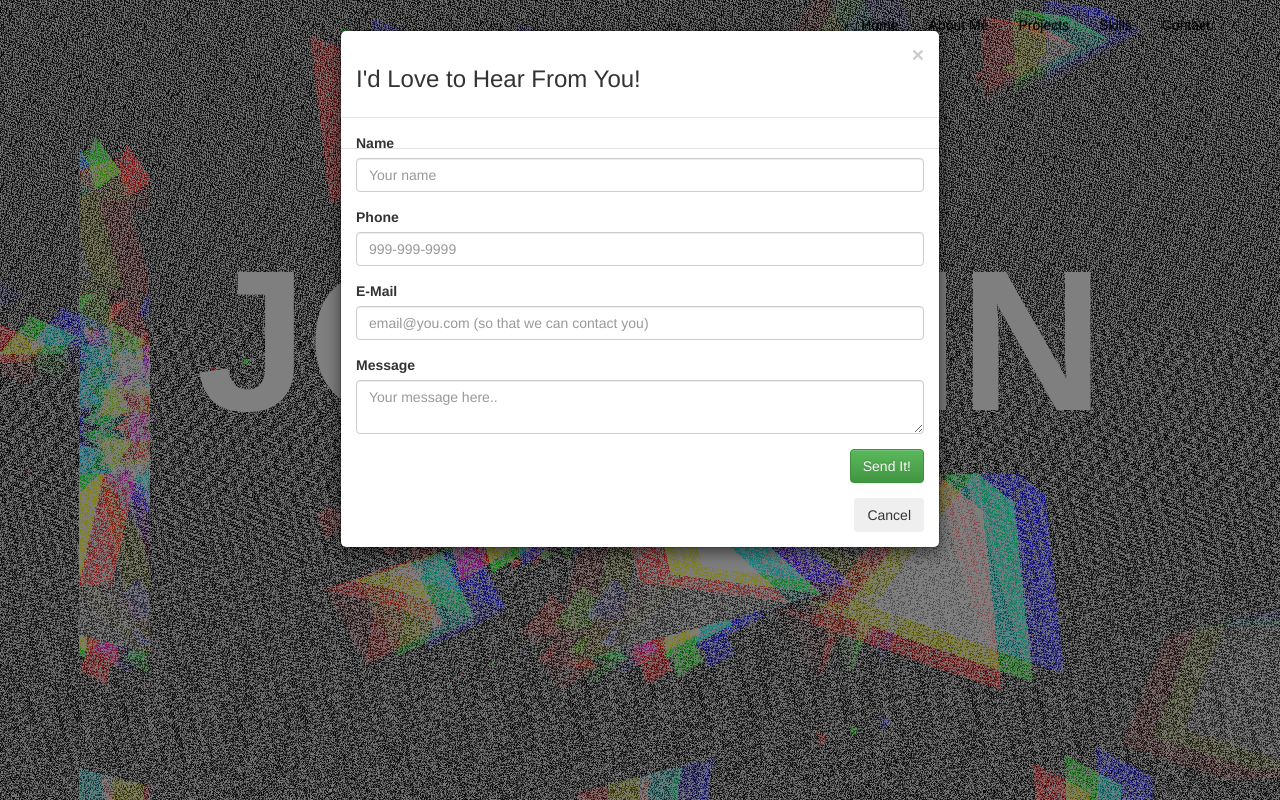
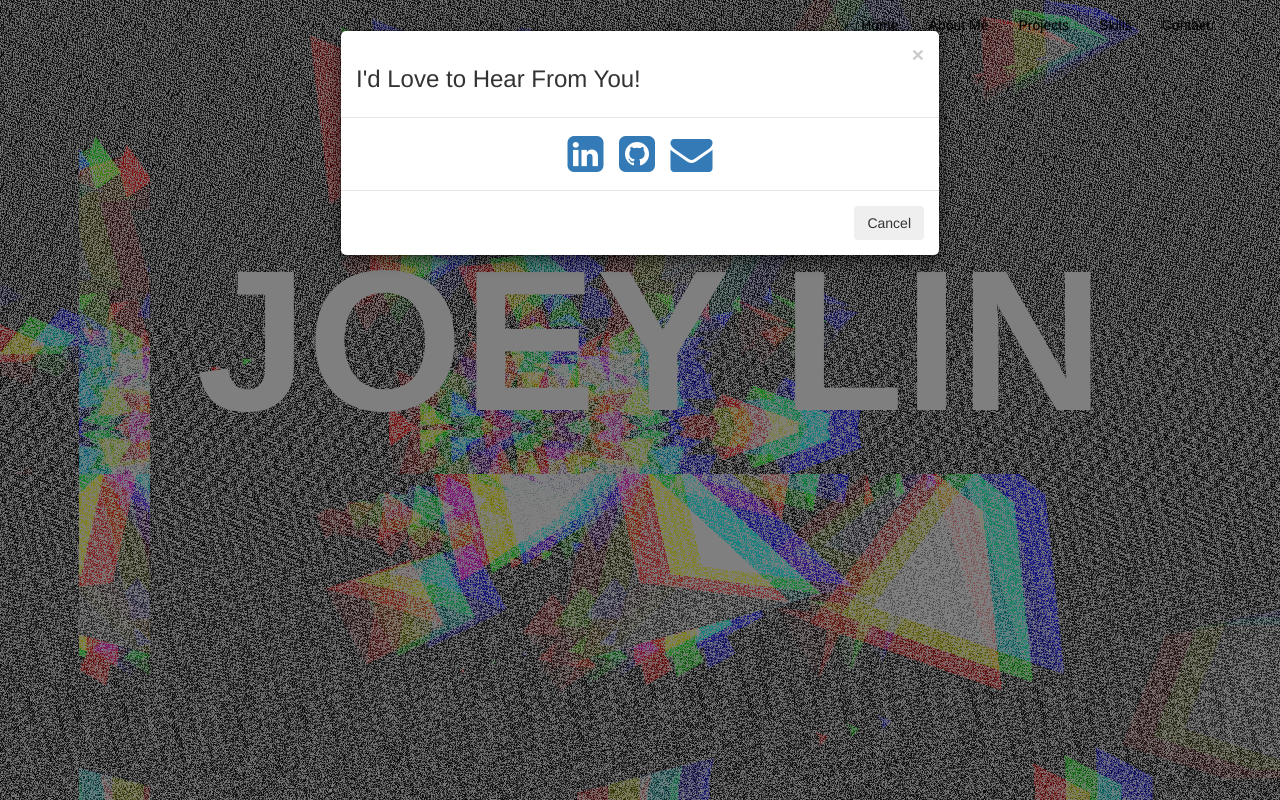
Before and after one commit to pujoey/joeylin.net, a plain HTML site: page index.html in a window 1280 px wide. Both pictures are taken after a click on the link "Contact". Shown: the top 800 px of the page. Drawn offline with nearby package versions, Linux system fonts and the light colour scheme; files whose address does not match are found by name; a web font is replaced by a local one.

Commit message:
added contact links in the modal in contact me on navbar

```diff
--- a/index.html
+++ b/index.html
@@ -68,14 +68,10 @@
           <button type="button" class="close" data-dismiss="modal" aria-hidden="true">×</button>
           <h3 id="myModalLabel">I'd Love to Hear From You!</h3>
         </div>
-      <div class="modal-body">
-        <form class="form-horizontal col-sm-12">
-          <div class="form-group"><label>Name</label><input class="form-control required" placeholder="Your name" data-placement="top" data-trigger="manual" data-content="Must be at least 3 characters long, and must only contain letters." type="text"></div>
-          <div class="form-group"><label>Phone</label><input class="form-control phone" placeholder="999-999-9999" data-placement="top" data-trigger="manual" data-content="Must be a valid phone number (999-999-9999)" type="text"></div>
-          <div class="form-group"><label>E-Mail</label><input class="form-control email" placeholder="email@you.com (so that we can contact you)" data-placement="top" data-trigger="manual" data-content="Must be a valid e-mail address (user@gmail.com)" type="text"></div>
-          <div class="form-group"><label>Message</label><textarea class="form-control" placeholder="Your message here.." data-placement="top" data-trigger="manual"></textarea></div>
-          <div class="form-group"><button type="submit" class="btn btn-success pull-right">Send It!</button> <p class="help-block pull-left text-danger hide" id="form-error">&nbsp; The form is not valid. </p></div>
-        </form>
+        <div class="modal-body text-center">
+          <a href="https://www.linkedin.com/in/pujoey" target="_blank"><i class="fa fa-linkedin-square fa-3x"></i></a>&nbsp;&nbsp;&nbsp;
+          <a href="https://github.com/pujoey" target="_blank"><i class="fa fa-github-square fa-3x"></i></a>&nbsp;&nbsp;&nbsp;
+          <a href="mailto:pujoey@gmail.com" target="_blank"><i class="fa fa-envelope fa-3x"></i></a>
         </div>
         <div class="modal-footer">
           <button class="btn" data-dismiss="modal" aria-hidden="true">Cancel</button>
```
Lines whose indentation alone changed are shown as unchanged.
